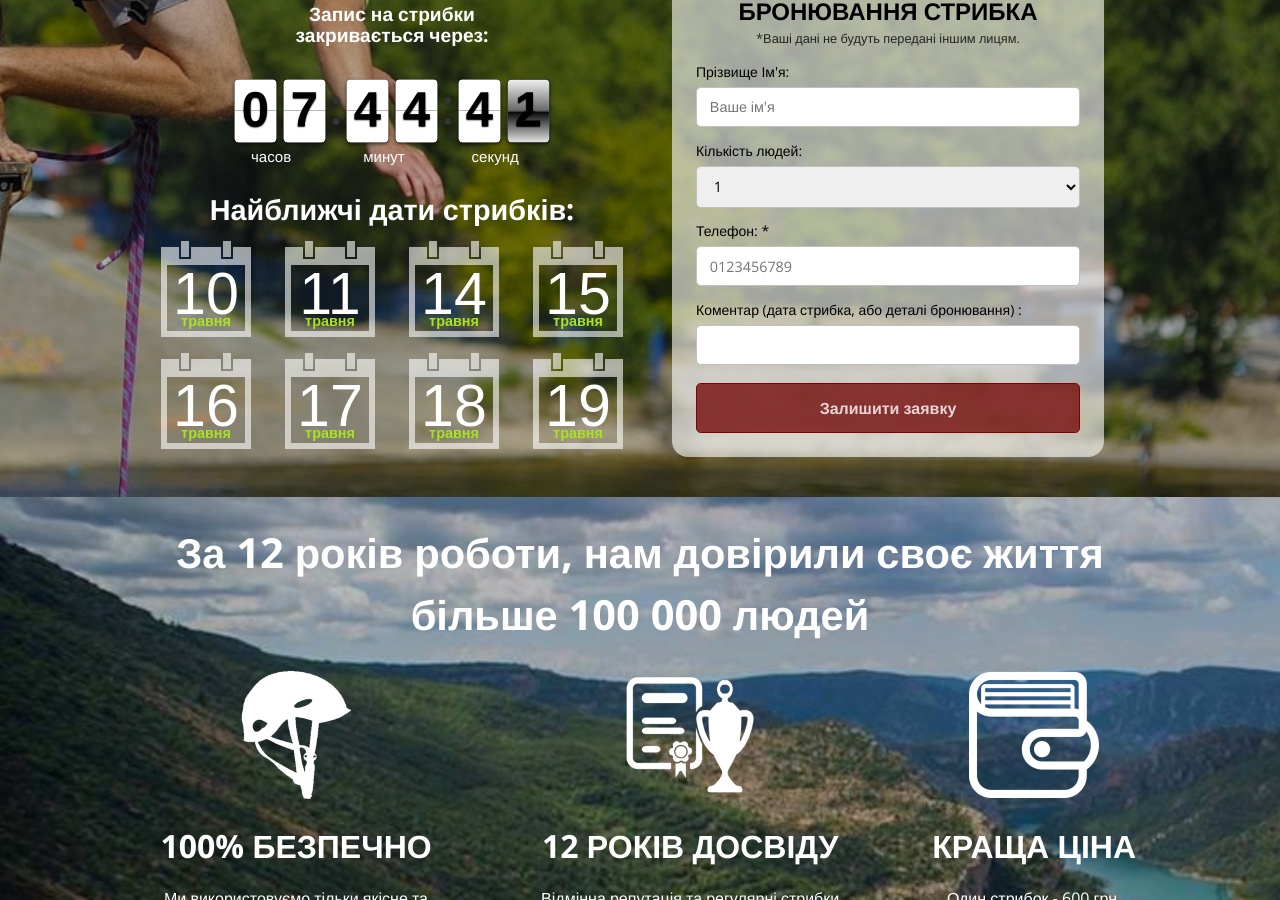
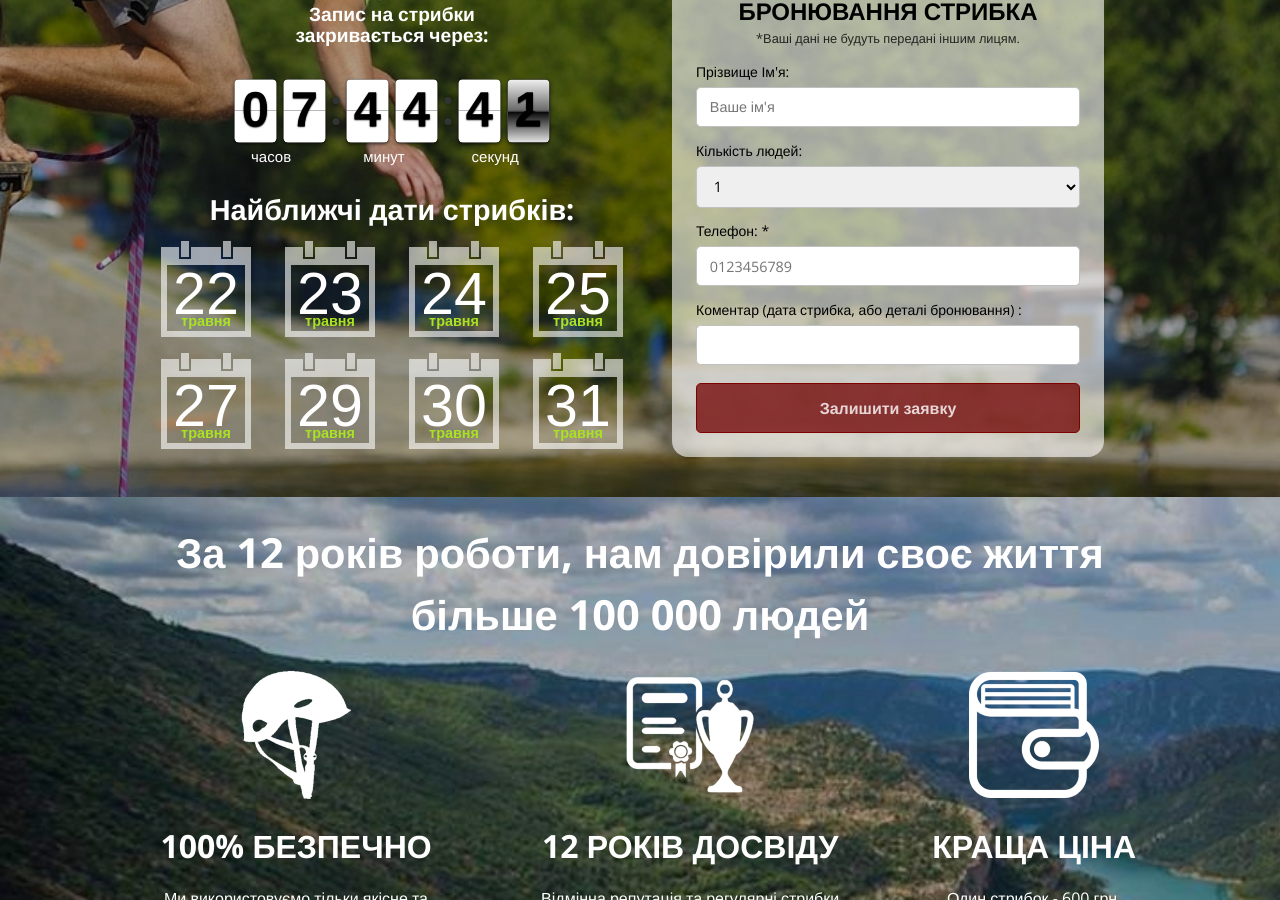
Before and after one commit to Andreyfilko/go-jump, a Jekyll site: the page built from index.md, in a window 1280 px wide and 900 px high, scrolled down 499 px. Built offline with Jekyll 4.4.1, drawn with Linux system fonts in a browser that asks for light colours; some web fonts are replaced; some of the changed text lies outside the part shown.

Commit message:
Update _config.yml

```diff
--- a/_config.yml
+++ b/_config.yml
@@ -35,11 +35,11 @@ google_analytics:
 theme: jekyll-theme-cayman
 
 dates:
-  - 2024-05-10
-  - 2024-05-11
-  - 2024-05-14
-  - 2024-05-15
-  - 2024-05-16
-  - 2024-05-17
-  - 2024-05-18
-  - 2024-05-19
+  - 2024-05-22
+  - 2024-05-23
+  - 2024-05-24
+  - 2024-05-25
+  - 2024-05-27
+  - 2024-05-29
+  - 2024-05-30
+  - 2024-05-31
```
